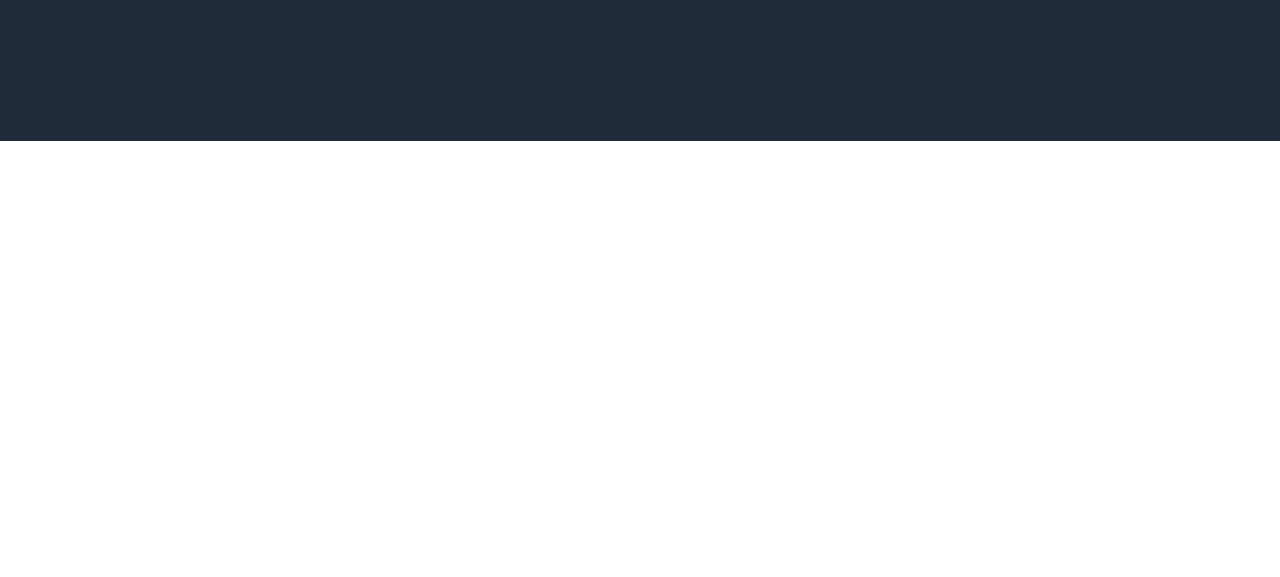
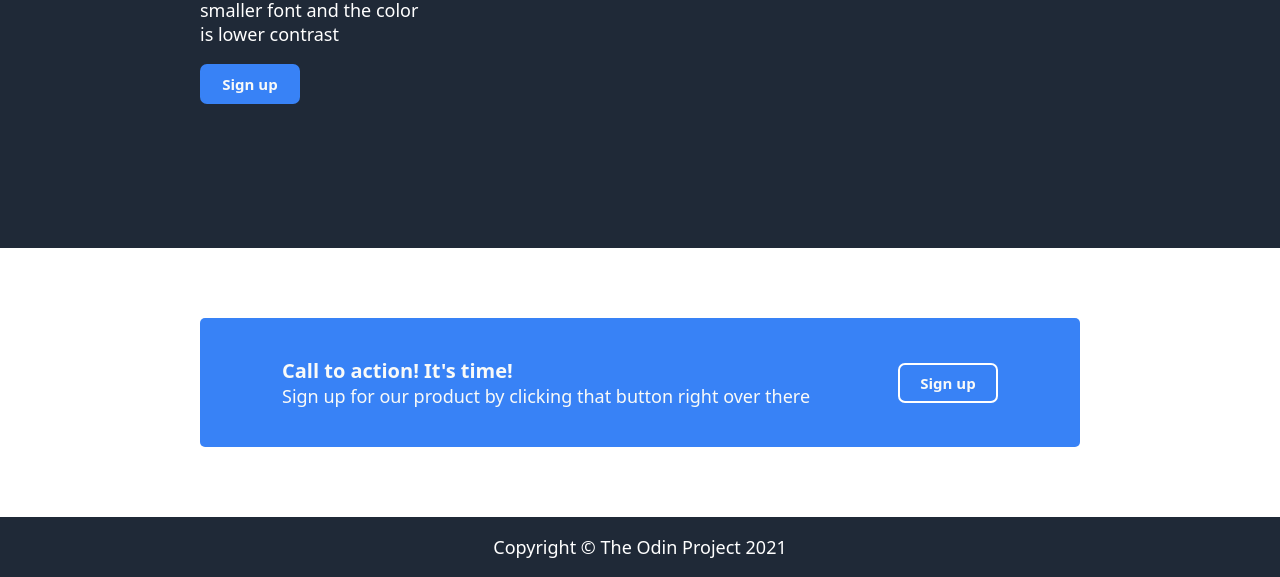
Before and after one commit to blukage-15/landing-page, a plain HTML site: page index.html in a window 1280 px wide. Shown: the part 556-1133 px from the top of the page. Before the commit the page ends 800 px from the top, so only its background shows below. Drawn offline with Linux system fonts and the light colour scheme.

Commit message:
Footer and call div

```diff
--- a/index.html
+++ b/index.html
@@ -28,7 +28,17 @@
         </div>
     </div>
     <div></div>
-    <div></div>
-    <div></div>
+    <div class="boxfour">
+        <div class="bluebox">
+            <div>
+                <p class="main"><strong style="font-size: 20px;">Call to action! It's time!</strong></p>
+                    <p>Sign up for our product by clicking that button right over there</p>
+            </div>
+            <button class="signup" style="border: 2px solid #ffffff;">Sign up</button>
+        </div>
+    </div>
+    <div class="topcontiner">
+        <p>Copyright © The Odin Project 2021</p>
+    </div>
 </body>
 </html>
--- a/styles.css
+++ b/styles.css
@@ -1,5 +1,6 @@
 *{
     font-family: system-ui, -apple-system, BlinkMacSystemFont, 'Segoe UI', Roboto, Oxygen, Ubuntu, Cantarell, 'Open Sans', 'Helvetica Neue', sans-serif;
+    font-size: 18px;
 }
 .topcontiner{
     display: flex;
@@ -33,7 +34,7 @@ ul{
     background-color: #3882f6;
     color: #f9faf8;
     border: 0cm;
-    border-radius: 5px;
+    border-radius: 7px;
     align-items: center;
     font-size: 15px;
     font-weight: 600;
@@ -54,6 +55,24 @@ ul{
 }
 .photo{
     flex-shrink: 1;
-    width: 596px;
+    max-width: 596px;
     height: 255px;
 }
+.boxfour{
+    display: flex;
+    justify-content: center;
+    padding: 70px 200px;
+    color: #f9faf8;
+    .bluebox{
+        display: flex;
+        flex: auto;
+        align-items: center;
+        background-color: #3882f6;
+        border-radius: 5px;
+        padding: 39px 82px;
+        justify-content: space-between;
+        *{
+            margin: 0;
+        }
+    }
+}
```
